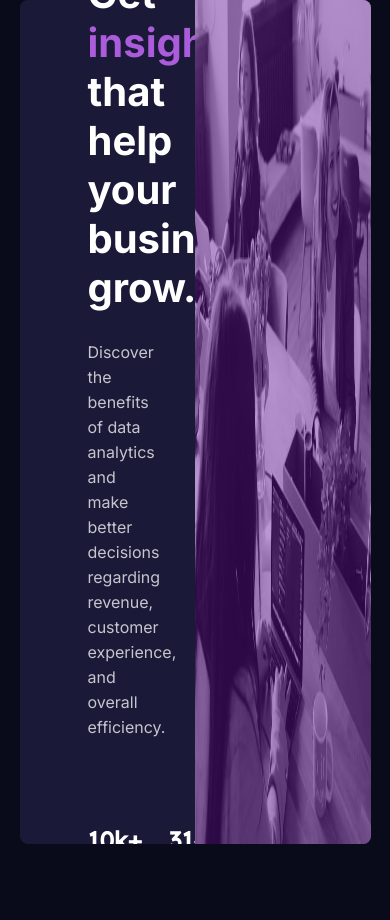
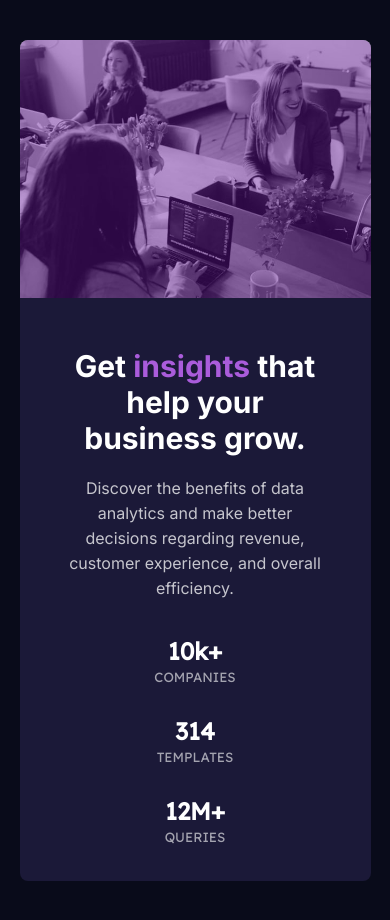
Before and after one commit to Timoteoo/stats-preview-card-component, a plain HTML site: page index.html in a window 390 px wide. Before the commit the page ends 844 px from the top, so only its background shows below. Drawn offline with Linux system fonts and the light colour scheme.

Commit message:
Finished both desktop and mobile code.

```diff
--- a/index.html
+++ b/index.html
@@ -43,11 +43,11 @@
       </div><!-- stats-left -->
 
       <div class="stats-right-image">
-        <img src="./images/image-header-desktop.jpg" style="width: 100%; height: 100%;">
+        <img class="desktop-img" src="./images/image-header-desktop.jpg" style="width: 100%; height: 100%;">
+        <img class="mobile-img" src="./images/image-header-mobile.jpg" style="width: 100%; height: 100%;">
         <div class="purple-overlay"></div><!-- purple-overlay -->
       </div><!-- stats-right-image -->
     </section><!-- card -->
-
   </main>
 
 </body>
--- a/styles/style.css
+++ b/styles/style.css
@@ -86,6 +86,10 @@ main .card .stats-right-image {
   position: relative;
 }
 
+main .card .stats-right-image .mobile-img {
+  display: none;
+}
+
 main .card .stats-right-image .purple-overlay {
   position: absolute;
   top: 0;
@@ -94,3 +98,63 @@ main .card .stats-right-image .purple-overlay {
   height: 100%;
   background-color: hsla(276, 81%, 33%, 0.438);
 }
+
+@media screen and (max-width: 1010px) {
+  main .card .stats-left .stats-left-box h1 {
+    font-size: 30px;
+  }
+}
+
+@media screen and (max-width: 940px) {
+  main .card .stats-left .stats-left-box p {
+    margin-top: 20px;
+  }
+
+  main .card .stats-left .stats-numbers {
+    margin-top: 20px;
+  }
+
+  main .card .stats-left .stats-left-box {
+    padding: 0;
+  }
+}
+
+@media screen and (max-width: 768px) {
+  main {
+    height: auto;
+    padding: 40px 0;
+  }
+
+  main .card {
+    flex-direction: column-reverse;
+    align-items: center;
+    width: 90%;
+    max-width: 400px;
+    text-align: center;
+  }
+
+  main .card .stats-left,
+  main .card .stats-right-image {
+    width: 100%;
+  }
+
+  main .card .stats-left .stats-numbers {
+    flex-direction: column;
+  }
+
+  main .card .stats-left .stats-numbers .mini-stat-box {
+    margin: 15px 0;
+  }
+
+  .desktop-img {
+    display: none;
+  }
+
+  main .card .stats-right-image .mobile-img {
+    display: block;
+  }
+
+  main .card .stats-left .stats-left-box {
+    margin-top: 30px;
+  }
+}
```
